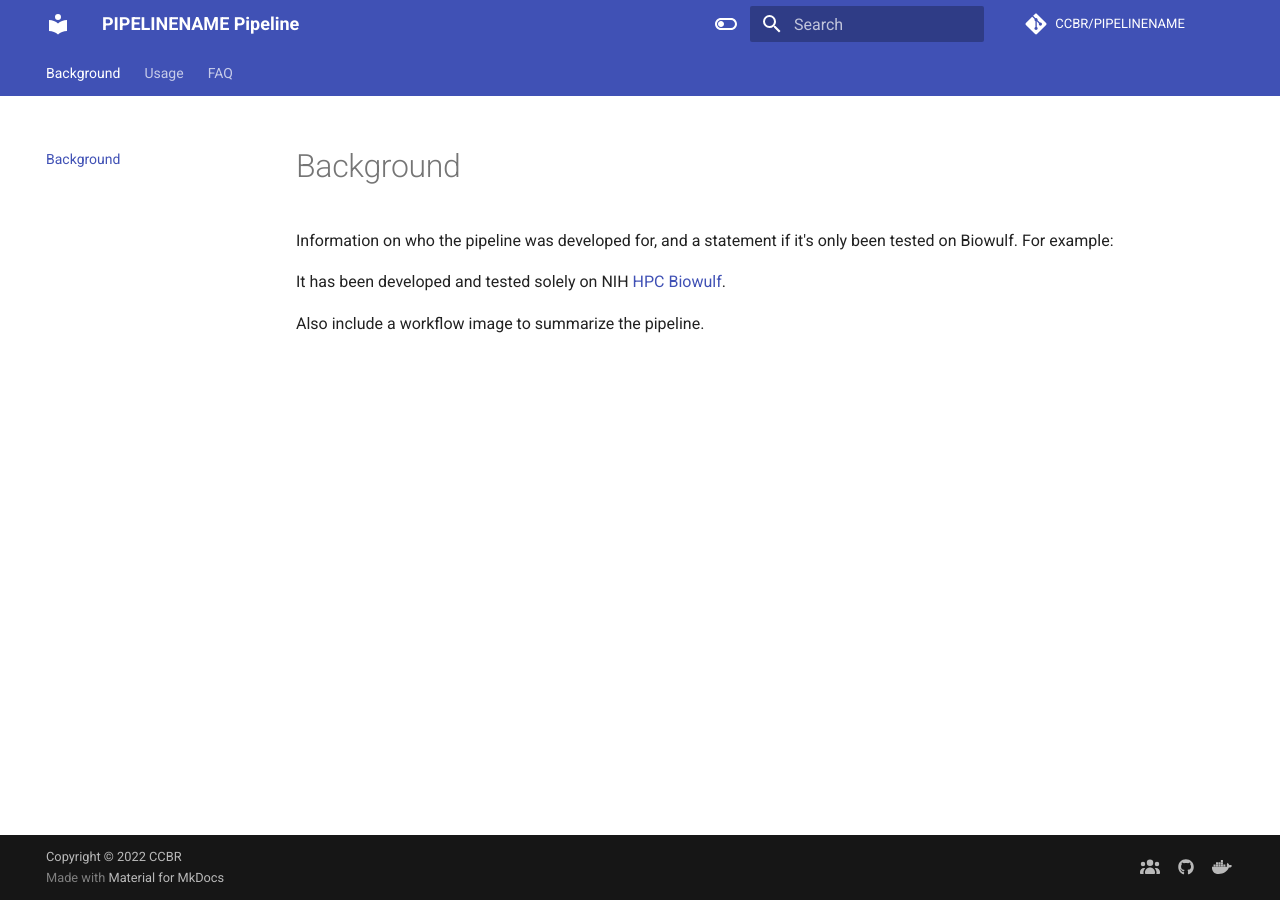
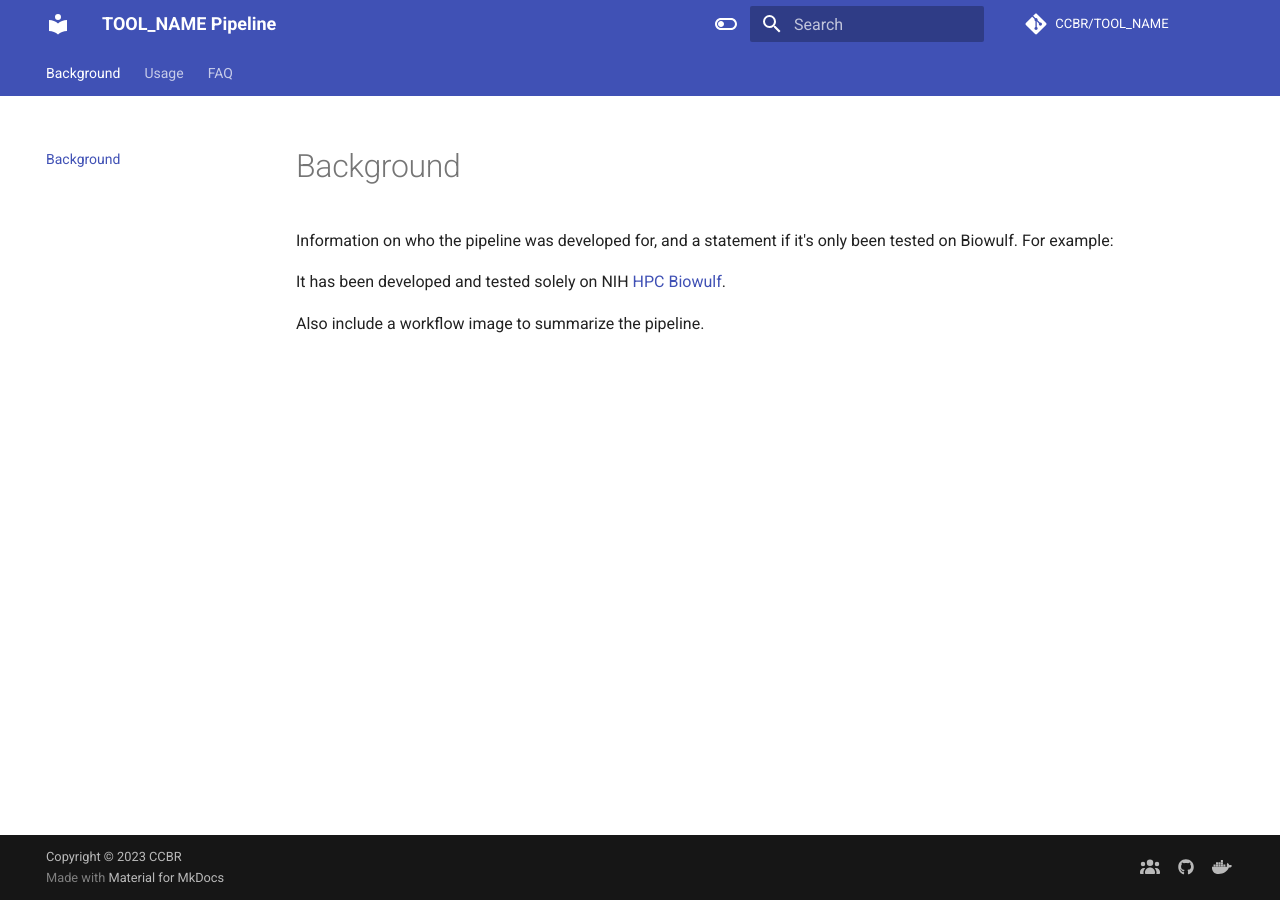
Before and after one commit to CCBR/CCBR_NextflowTemplate, an MkDocs documentation site: the page built from docs/index.md, in a window 1280 px wide. Built offline with MkDocs 1.6.1 and Material for MkDocs 9.7.7, drawn with Linux system fonts in a browser that asks for light colours; comment, search, counter and statistics services are not loaded; the version menu is left out.

Commit message:
Use TOOL_NAME for consistency

```diff
--- a/mkdocs.yml
+++ b/mkdocs.yml
@@ -1,15 +1,15 @@
 # Project Information
-site_name: PIPELINENAME Pipeline
+site_name: TOOL_NAME Pipeline
 site_author: Samantha Sevilla, Ph.D.
 site_description: >-
-  PIPELINENAME Pipeline
+  TOOL_NAME Pipeline
 # Repository
-repo_name: CCBR/PIPELINENAME
-repo_url: https://github.com/CCBR/PIPELINENAME
-edit_uri: https://github.com/CCBR/PIPELINENAME/edit/main/docs/
+repo_name: CCBR/TOOL_NAME
+repo_url: https://github.com/CCBR/TOOL_NAME
+edit_uri: https://github.com/CCBR/TOOL_NAME/edit/main/docs/
 
 # Copyright
-copyright: Copyright &copy; 2022 CCBR
+copyright: Copyright &copy; 2023 CCBR
 
 # Configuration
 theme:
```
